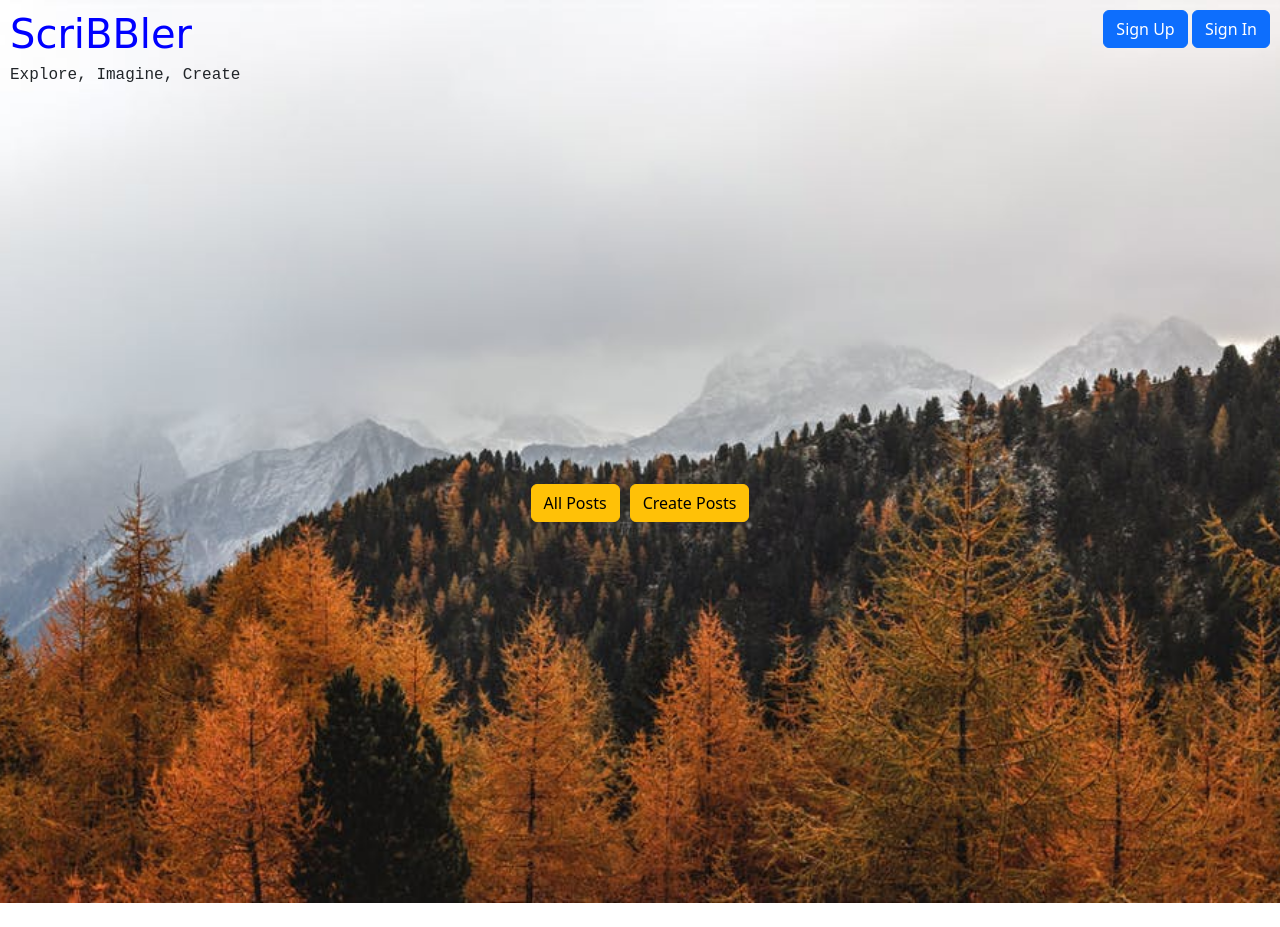
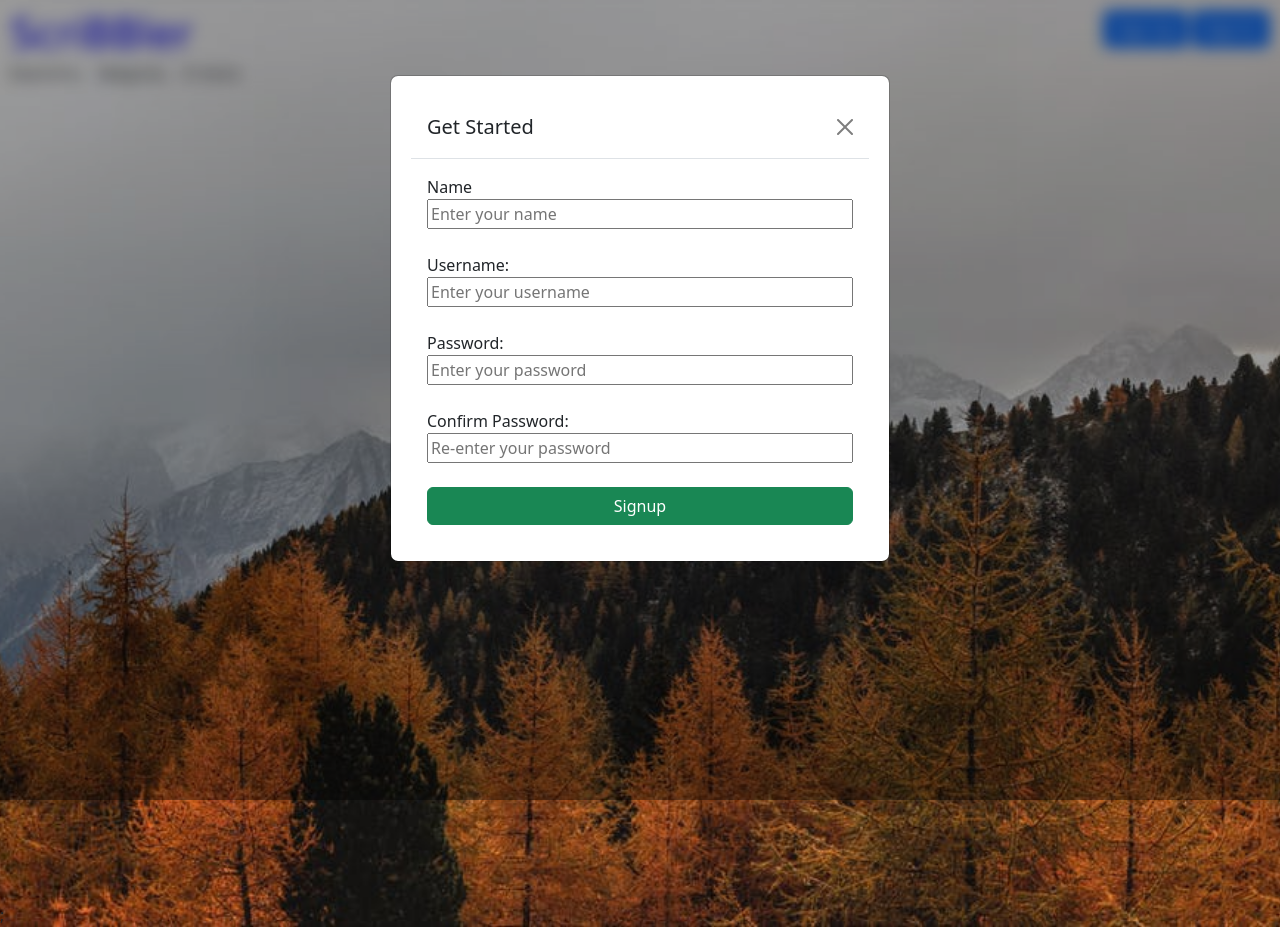
Before and after one commit to arghya984/Scribbler, a plain HTML site: page index.html in a window 1280 px wide. Both pictures are taken after a click on the button "Sign Up". Before the commit the page ends 903 px from the top, so only its background shows below. Drawn offline with nearby package versions, Linux system fonts and the light colour scheme; a web font is replaced by a local one.

Commit message:
added a signup modal to the homepage

```diff
--- a/index.html
+++ b/index.html
@@ -1,33 +1,123 @@
 <!DOCTYPE html>
 <html>
-
   <head>
     <!-- TODO: Include Font Awesome file here -->
     <!-- TODO: Include Google Fonts file here -->
-     <link rel="stylesheet" href="styles/index.css">
-     <link href="https://cdn.jsdelivr.net/npm/bootstrap@5.3.3/dist/css/bootstrap.min.css" rel="stylesheet" integrity="sha384-QWTKZyjpPEjISv5WaRU9OFeRpok6YctnYmDr5pNlyT2bRjXh0JMhjY6hW+ALEwIH" crossorigin="anonymous">
-     <link rel="preconnect" href="https://fonts.googleapis.com">
-     <link rel="preconnect" href="https://fonts.gstatic.com" crossorigin>
-     <link href="https://fonts.googleapis.com/css2?family=Montez&display=swap" rel="stylesheet">
+    <link rel="stylesheet" href="styles/index.css" />
+    <link
+      href="https://cdn.jsdelivr.net/npm/bootstrap@5.3.3/dist/css/bootstrap.min.css"
+      rel="stylesheet"
+      integrity="sha384-QWTKZyjpPEjISv5WaRU9OFeRpok6YctnYmDr5pNlyT2bRjXh0JMhjY6hW+ALEwIH"
+      crossorigin="anonymous"
+    />
+    <link rel="preconnect" href="https://fonts.googleapis.com" />
+    <link rel="preconnect" href="https://fonts.gstatic.com" crossorigin />
+    <link
+      href="https://fonts.googleapis.com/css2?family=Montez&display=swap"
+      rel="stylesheet"
+    />
   </head>
 
   <body id="body" background="images/background.jpg">
     <!-- TODO: Include all your code for the header and home page here -->
+    <main id="mainbody">
       <div id="header">
         <logo>
-            <h1 style="color: blue;">ScriBBler</h1>
+          <h1 style="color: blue">ScriBBler</h1>
           <h6>Explore, Imagine, Create</h6>
         </logo>
         <signup>
-            <button class="btn btn-primary">Sign Up</button>
-            <button class="btn btn-primary"> Sign In</button>
+          <button class="btn btn-primary" id="signupBtn">Sign Up</button>
+          <button class="btn btn-primary" id="signinBtn">Sign In</button>
         </signup>
       </div>
       <div id="content">
-        <button class="btn btn-warning" >All Posts</button>
+        <button class="btn btn-warning">All Posts</button>
 
-            <button class="btn btn-warning" >Create Posts</button>
+        <button class="btn btn-warning">Create Posts</button>
       </div>
+    </main>
+    <!-- <div id="signupModal" class="modal">
+      <div class="modal-content">
+        <span class="close">&times;</span>
+        <h2>Signup Form</h2>
+        <form action="#">
+          <label for="username">Username:</label>
+          <input type="text" id="username" name="username" /><br /><br />
+          <label for="password">Password:</label>
+          <input type="password" id="password" name="password" /><br /><br />
+          <button type="submit">Signup</button>
+        </form>
+      </div>
+    </div> -->
+
+    <div class="modal" tabindex="-1" id="signupModal">
+      <div class="modal-dialog">
+        <div class="modal-content">
+          <div class="modal-header">
+            <h5 class="modal-title">Get Started</h5>
+            <button
+              type="button"
+              class="btn-close"
+              data-bs-dismiss="modal"
+              aria-label="Close"
+            ></button>
+          </div>
+          <div class="modal-body">
+            <form action="#">
+              <label for="name" placeholder="Enter your name">Name</label>
+              <br />
+              <input
+                type="text"
+                name="name"
+                id="name"
+                placeholder="Enter your name"
+                style="width: 100%"
+              />
+              <br /><br />
+
+              <label for="username">Username:</label>
+              <br />
+              <input
+                type="text"
+                id="username"
+                name="username"
+                placeholder="Enter your username"
+                style="width: 100%"
+              /><br /><br />
+
+              <label for="password">Password:</label> <br />
+              <input
+                type="password"
+                id="password"
+                name="password"
+                placeholder="Enter your password"
+                style="width: 100%"
+              /><br /><br />
+              <label for="confirtpassword"> Confirm Password:</label> <br />
+              <input
+                type="password"
+                id="confirtpassword"
+                name="confirtpassword"
+                placeholder="Re-enter your password"
+                style="width: 100%"
+              />
+              <br /><br />
+              <button type="submit" style="width: 100%" class="btn btn-success">
+                Signup
+              </button>
+            </form>
+          </div>
+        </div>
+      </div>
+    </div>
+
+    <script src="scripts/index.js"></script>
+    ;
+    <script
+      src="https://cdn.jsdelivr.net/npm/bootstrap@5.3.3/dist/js/bootstrap.bundle.min.js"
+      integrity="sha384-YvpcrYf0tY3lHB60NNkmXc5s9fDVZLESaAA55NDzOxhy9GkcIdslK1eN7N6jIeHz"
+      crossorigin="anonymous"
+    ></script>
   </body>
-
 </html>
--- /dev/null
+++ b/scripts/index.js
@@ -0,0 +1,21 @@
+const signupBtn = document.getElementById("signupBtn");
+const modal = document.getElementById("signupModal");
+const closeBtn = document.getElementsByClassName("btn-close")[0];
+const body=document.getElementById("mainbody");
+
+signupBtn.addEventListener("click", () => {
+  modal.style.display = "block";
+  body.style.filter=" blur(8px)";
+});
+
+closeBtn.addEventListener("click", () => {
+  modal.style.display = "none";
+  body.style.filter=" blur(0px)";
+});
+
+window.addEventListener("click", (event) => {
+  if (event.target == modal) {
+    modal.style.display = "none";
+    body.style.filter=" blur(0px)";
+  }
+});
--- a/styles/index.css
+++ b/styles/index.css
@@ -41,3 +41,39 @@ signup{
     height: 100vh;
     gap: 10px;
     }
+
+
+
+
+    .modal {
+        display: none;
+        position: fixed;
+        z-index: 1;
+        left: 0;
+        top: 0;
+        width: 100%;
+        height: 100%;
+        background-color: rgba(0,0,0,0.4);
+      }
+
+      .modal-content {
+        background-color: #fefefe;
+        margin: 15% auto;
+        padding: 20px;
+        border: 1px solid #888;
+        width: 80%;
+      }
+
+      .close {
+        color: #aaa;
+        float: right;
+        font-size: 28px;
+        font-weight: bold;
+      }
+
+      .close:hover,
+      .close:focus {
+        color: black;
+        text-decoration: none;
+        cursor: pointer;
+      }
```
Lines whose indentation alone changed are shown as unchanged.
